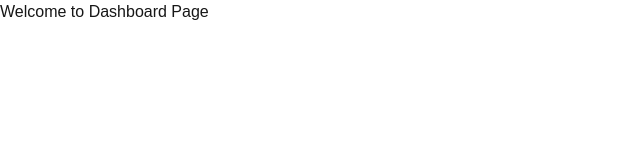
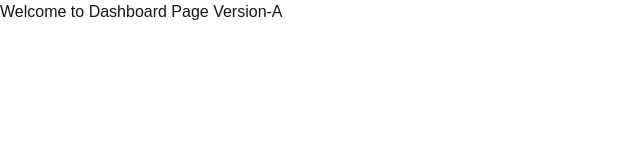
Before and after one commit to Akashp-wan/demo-nextjs-app, a Next.js app: page /dashboard in a window 1280 px wide. Shown: the top 160 px of the page, without its empty margins (0-640 px from the left). Built offline with nearby package versions, Linux system fonts and the light colour scheme.

Commit message:
Dashboard version A

```diff
--- a/src/app/dashboard/page.js
+++ b/src/app/dashboard/page.js
@@ -1,3 +1,3 @@
 export default function Dashboard() {
-  return <h1>Welcome to Dashboard Page</h1>;
+  return <h1>Welcome to Dashboard Page Version-A</h1>;
 }
```
